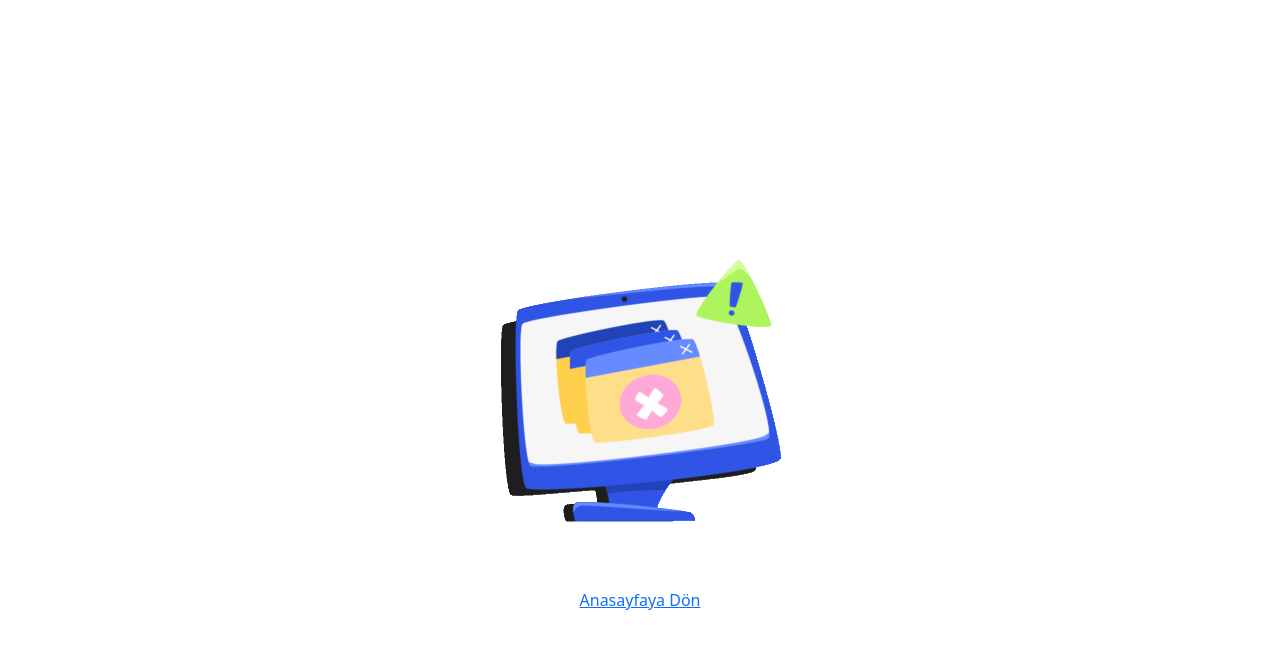
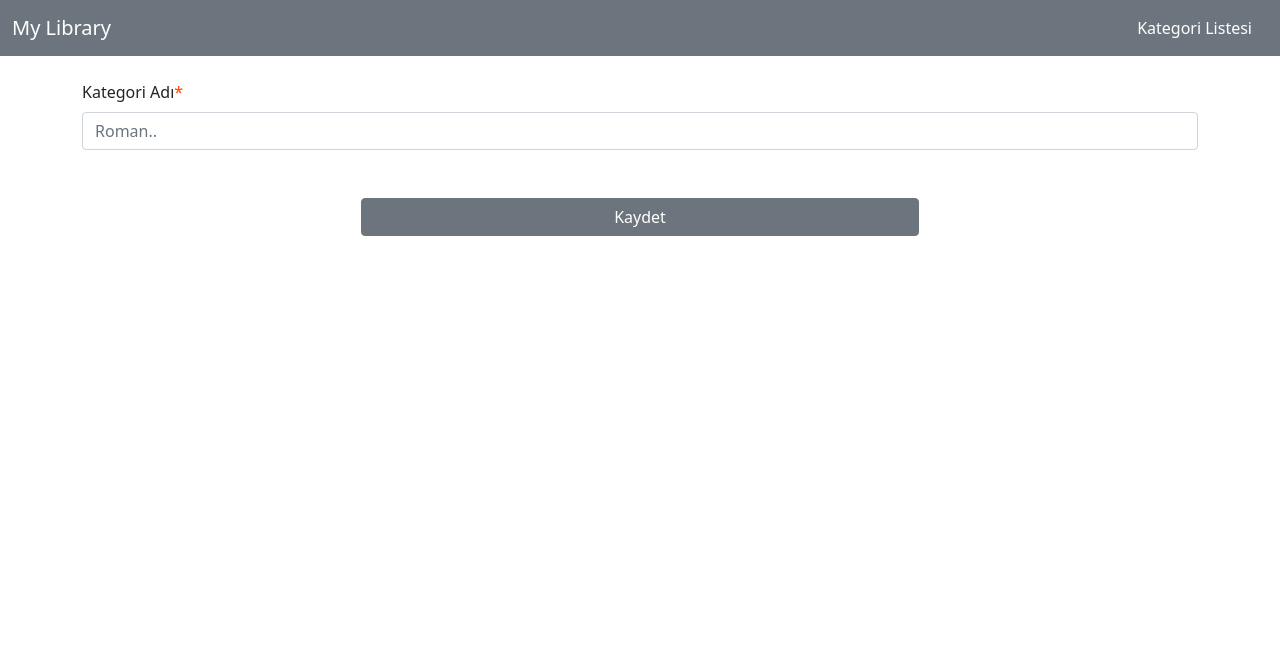
Before and after one commit to serdarferhat/library, a React (Create React App) app: page /add-category in a window 1280 px wide. Shown: the top 648 px of the page. Built offline with nearby package versions, Linux system fonts and the light colour scheme; data requests are answered from the project's data file.

Commit message:
category_Add

```diff
--- a/src/App.js
+++ b/src/App.js
@@ -12,6 +12,7 @@ import Error from "./pages/Error";
 import BookDetail from "./pages/BookDetail";
 import EditBook from "./pages/EditBook";
 import ListCategories from "./pages/ListCategories";
+import AddCategory from "./pages/AddCategory";
 
 function App() {
   const dispatch = useDispatch();
@@ -64,6 +65,7 @@ function App() {
         <Route path="/book-detail/:bookId" element={<BookDetail/>}/>
         <Route path="/edit-book/:bookId" element={<EditBook/>}/>
         <Route path="/list-categories" element={<ListCategories/>}/>
+        <Route path="/add-category" element={<AddCategory/>}/>
         <Route path="*" element={<Error />} />
       </Routes>
     </BrowserRouter>
--- /dev/null
+++ b/src/pages/AddCategory.js
@@ -0,0 +1,54 @@
+import React,{useState} from 'react'
+
+import Header from '../components/Header'
+
+import { useSelector } from 'react-redux'
+
+const AddCategory = () => {
+  const {categoriesState}=useSelector(state=>state)
+  const [form,setForm]=useState({
+    id:String(new Date().getTime()),
+    name:""
+  })
+  const handleSubmit=(event)=>{
+    event.preventDefault()
+    // kategori boş olamaz ----değer verirken
+    // daha önce kayıtlı kategori kayıt edilemez
+    if(form.name===""){ alert( "Kitabınızın Kategorisini Giriniz!!!")
+     return
+    }
+
+
+  }
+  return (
+    <div>
+     <Header/>
+      <div className='container mt-4'>
+       <form onSubmit={handleSubmit}>
+       <div className="mb-3">
+          <label htmlFor="name" className="form-label">
+            Kategori Adı<span style={{ color: "orangered" }}>*</span>
+          </label>
+          <input
+            type="text"
+            className="form-control"
+            id="name"
+            placeholder="Roman.."
+            value={form.name}
+            onChange={(event) =>
+              setForm({ ...form, name: event.target.value })
+            }
+          />
+           <div className="d-flex justify-content-center my-5">
+          <button className="btn btn-secondary w-50" type="submit">
+            Kaydet
+          </button>
+        </div>
+        </div>
+                                </form>
+                </div>
+                </div>
+  )
+}
+
+export default AddCategory
--- a/src/pages/ListCategories.js
+++ b/src/pages/ListCategories.js
@@ -3,6 +3,7 @@ import React from 'react'
 import Header from '../components/Header'
 
 import { useSelector } from 'react-redux'
+import { Link } from 'react-router-dom'
 
 
 const ListCategories = () => {
@@ -10,6 +11,9 @@ const ListCategories = () => {
   return (
     <div>
       <Header />
+      <div className='container d-flex justify-content-end mt-2'><Link to={"/add-category"} className='btn btn-primary'>
+        Kategori Ekle
+        </Link></div>
       <div className='container'>
         {
           categoriesState.categories.length === 0 && (
@@ -21,7 +25,7 @@ const ListCategories = () => {
         {
           categoriesState.categories.length > 0 && (
 
-            <table className="table">
+            <table className="mt-2 table table-bordered border-secondary">
   <thead>
     <tr>
       <th scope="col">Sıra</th>
@@ -36,7 +40,10 @@ const ListCategories = () => {
      <th scope="row">{index+1}</th>
      <td>{category.name}</td>
      <td>{booksState.books.filter(item=>item.categoryId===category.id).length}</td>
-     <td>@mdo</td>
+     <td>
+      <button className='btn btn-sm btn-danger'>Sil</button>
+      <button className='btn btn-sm btn-secondary mx-2'>Güncelle</button>
+      </td>
    </tr>
   ))}
   </tbody>
```
